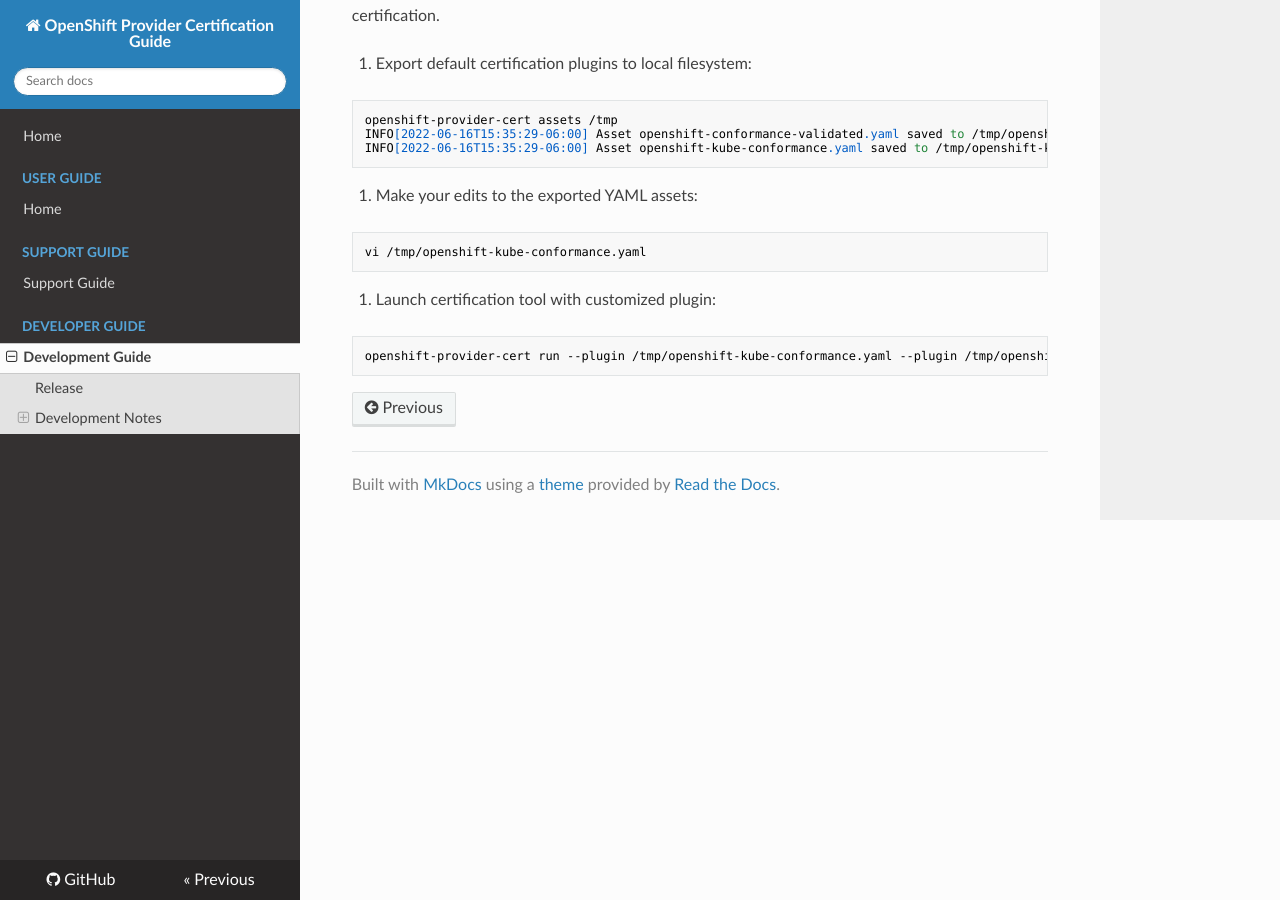
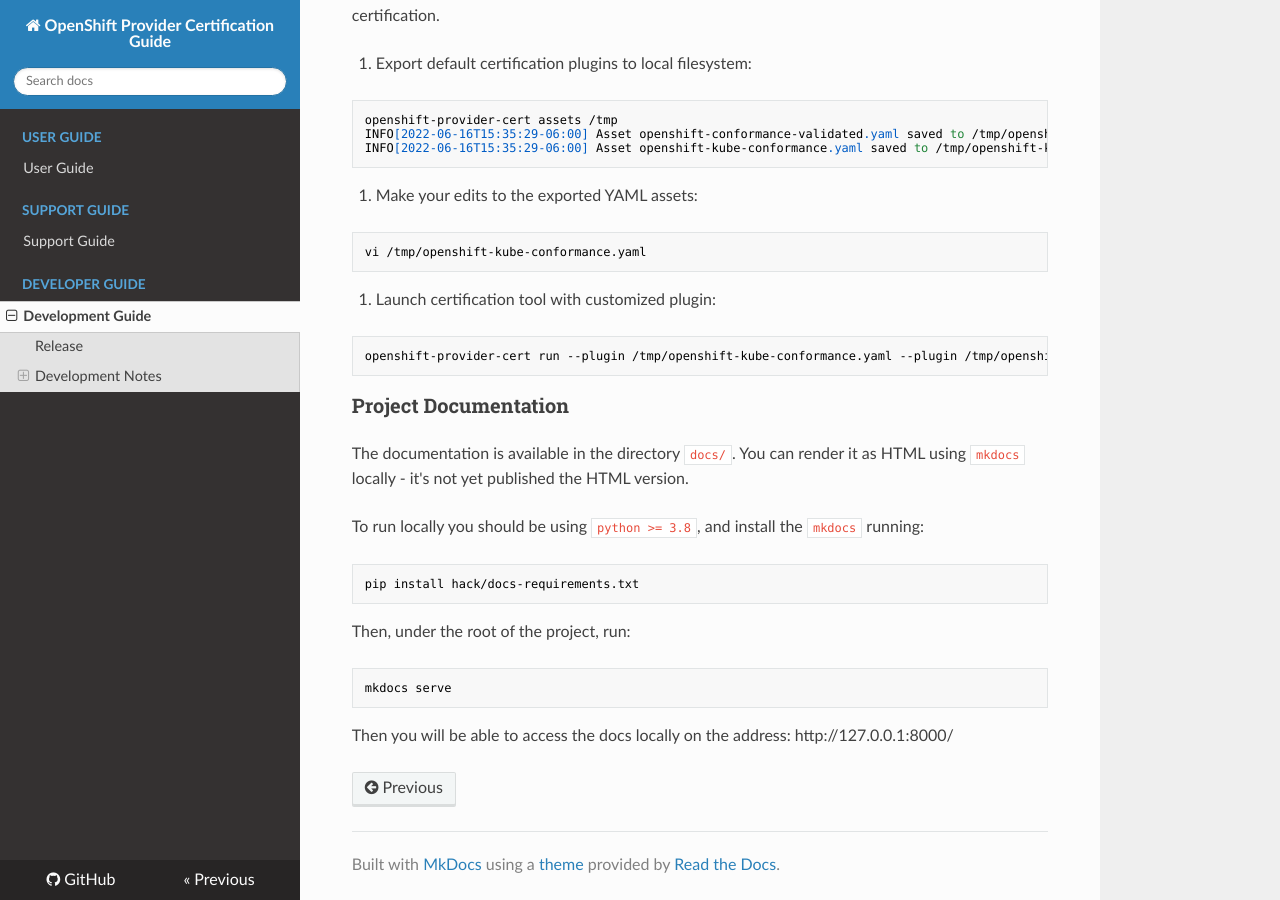
Before and after one commit to redhat-openshift-ecosystem/opct, an MkDocs documentation site: the page built from docs/dev.md, in a window 1280 px wide and 900 px high, scrolled down 2395 px. Built offline with MkDocs 1.6.1, drawn with Linux system fonts in a browser that asks for light colours; nearby versions of some CDN libraries.

Commit message:
docs/dev: add mkdocs usage instructions

````diff
--- a/docs/dev.md
+++ b/docs/dev.md
@@ -87,3 +87,21 @@
 ```
 openshift-provider-cert run --plugin /tmp/openshift-kube-conformance.yaml --plugin /tmp/openshift-conformance-validated.yaml
 ```
+
+### Project Documentation
+
+The documentation is available in the directory `docs/`. You can render it as HTML using `mkdocs` locally - it's not yet published the HTML version.
+
+To run locally you should be using `python >= 3.8`, and install the `mkdocs` running:
+
+```
+pip install hack/docs-requirements.txt
+```
+
+Then, under the root of the project, run:
+
+```
+mkdocs serve
+```
+
+Then you will be able to access the docs locally on the address: http://127.0.0.1:8000/
--- a/mkdocs.yml
+++ b/mkdocs.yml
@@ -9,7 +9,6 @@
   hljs_languages:
     - yaml
 nav:
-  - 'Home': user.md
   - "User Guide":
       - "User Guide": "user.md"
   - "Support Guide":
````
Also changed, not shown: docs/README.md (added, +6 -0 lines).
